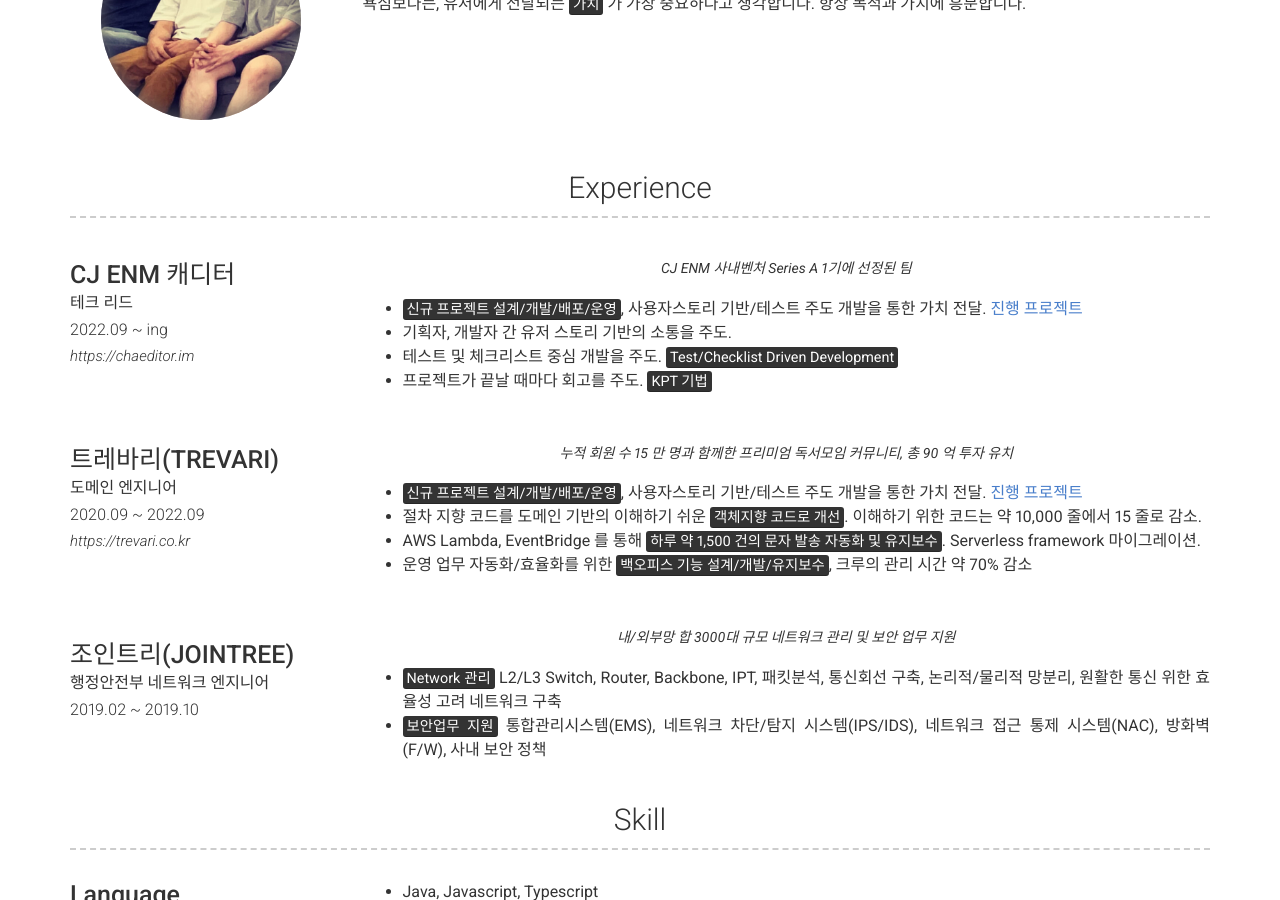
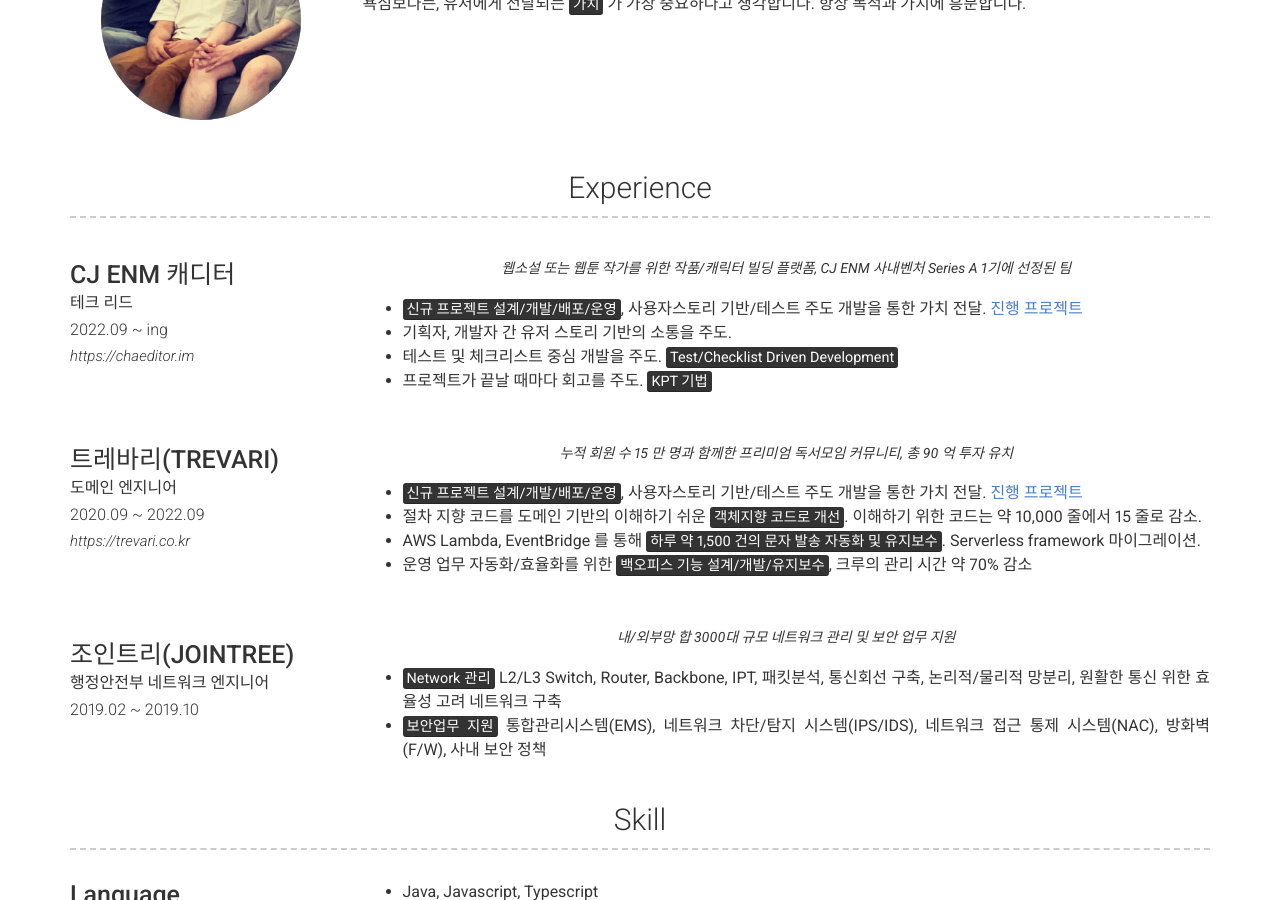
Before and after one commit to currenjin/resume, a Jekyll site: the page built from index.md, in a window 1280 px wide and 900 px high, scrolled down 436 px. Built offline with Jekyll 4.4.1, drawn with Linux system fonts in a browser that asks for light colours; nearby versions of some CDN libraries.

Commit message:
update: chaeditor quote

```diff
--- a/_config.yml
+++ b/_config.yml
@@ -67,7 +67,7 @@ content:
         caption: 2022.09 ~ ing
         link: https://chaeditor.im
         quote: >
-          CJ ENM 사내벤처 Series A 1기에 선정된 팀
+          웹소설 또는 웹툰 작가를 위한 작품/캐릭터 빌딩 플랫폼, CJ ENM 사내벤처 Series A 1기에 선정된 팀
         description: |
           - <mark>신규 프로젝트 설계/개발/배포/운영</mark>, 사용자스토리 기반/테스트 주도 개발을 통한 가치 전달. [진행 프로젝트](https://www.notion.so/currenjin/CJ-ENM-CHAEDITOR-12564b2d2e294011969b10af041b7aaf)
           - 기획자, 개발자 간 유저 스토리 기반의 소통을 주도.
```
